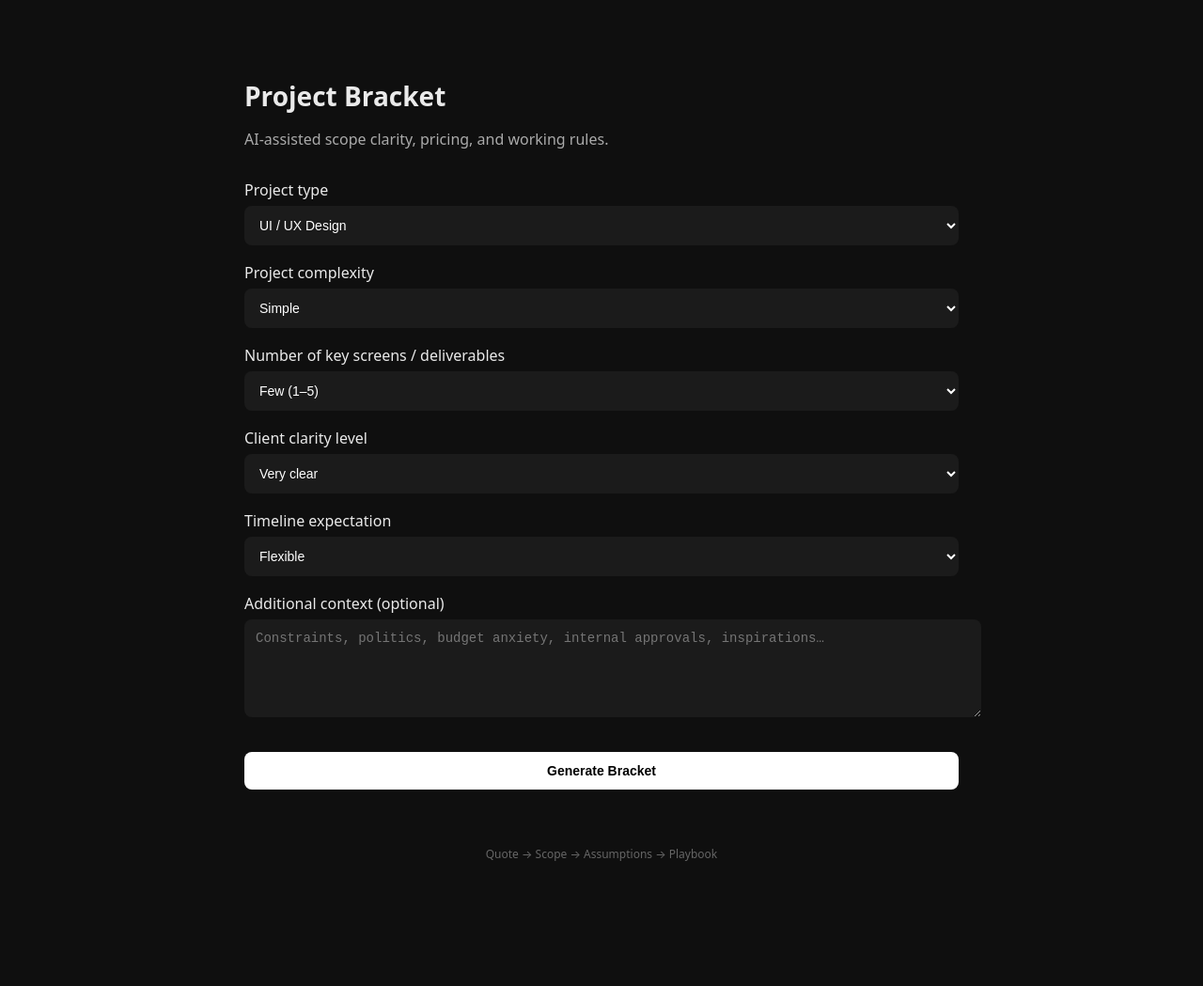
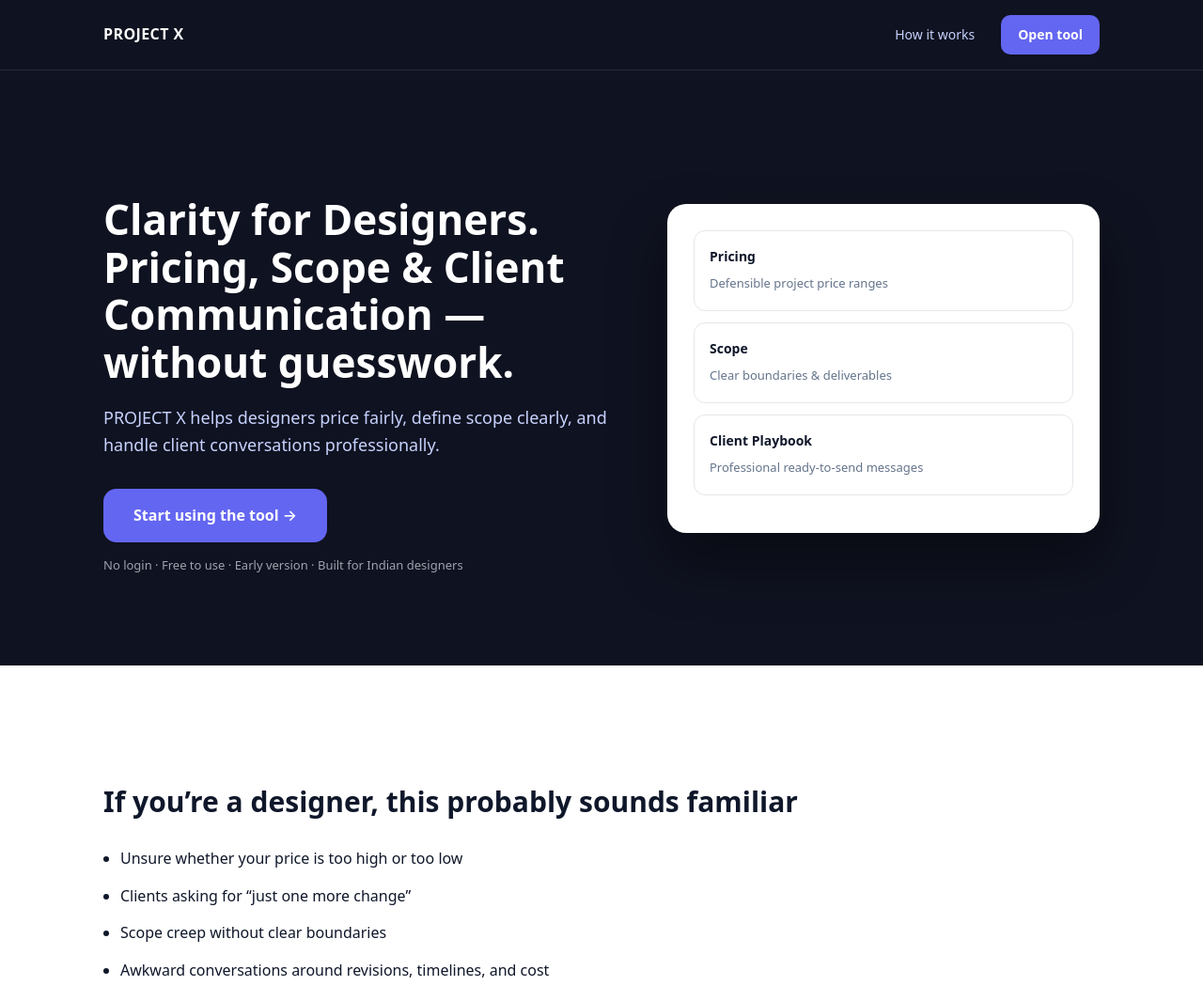
Before and after one commit to shuklasaksham/bracket, a website: page index.html in a window 1280 px wide. Shown: the top 1049 px of the page at 94% size. Before the commit the page ends 981 px from the top, so only its background shows below. Drawn offline with Linux system fonts and the light colour scheme.

Commit message:
Update index.html

```diff
--- a/index.html
+++ b/index.html
@@ -2,165 +2,342 @@
 <html lang="en">
 <head>
 <meta charset="UTF-8" />
-  <title>Project Bracket</title>
 <meta name="viewport" content="width=device-width, initial-scale=1.0" />
+<title>PROJECT X — Clarity for Designers</title>
 
 <style>
-    body {
-      font-family: system-ui, -apple-system, BlinkMacSystemFont, sans-serif;
-      background: #0f0f0f;
-      color: #eaeaea;
-      margin: 0;
+:root{
+  --bg-dark:#0f1220;
+  --bg-light:#ffffff;
+  --bg-soft:#f8fafc;
+  --text-dark:#0f172a;
+  --text-muted:#64748b;
+  --accent:#6366f1;
+  --border:#e5e7eb;
 }
 
-    .container {
-      max-width: 760px;
-      margin: 40px auto;
-      padding: 24px;
+*{box-sizing:border-box}
+
+body{
+  margin:0;
+  font-family:system-ui,-apple-system,BlinkMacSystemFont,sans-serif;
+  color:var(--text-dark);
+  background:var(--bg-light);
+  line-height:1.6;
 }
 
-    h1 {
-      font-size: 28px;
-      margin-bottom: 6px;
+a{text-decoration:none;color:inherit}
+
+.container{
+  max-width:1100px;
+  margin:0 auto;
+  padding:96px 20px;
 }
 
-    .sub {
-      color: #aaa;
-      margin-bottom: 32px;
+/* NAVBAR */
+.navbar{
+  background:var(--bg-dark);
+  color:#fff;
+  border-bottom:1px solid rgba(255,255,255,0.1);
 }
 
-    label {
-      display: block;
-      margin-top: 18px;
-      margin-bottom: 6px;
-      font-weight: 500;
+.nav-inner{
+  max-width:1100px;
+  margin:0 auto;
+  padding:16px 20px;
+  display:flex;
+  align-items:center;
+  justify-content:space-between;
 }
 
-    select, textarea, button {
-      width: 100%;
-      padding: 12px;
-      border-radius: 8px;
-      border: none;
-      font-size: 14px;
+.logo{
+  font-weight:700;
+  font-size:16px;
+  letter-spacing:0.4px;
 }
 
-    select, textarea {
-      background: #1b1b1b;
-      color: #fff;
+.nav-links{
+  display:flex;
+  gap:28px;
+  align-items:center;
 }
 
-    textarea {
-      resize: vertical;
+.nav-links a{
+  font-size:14px;
+  color:#c7d2fe;
 }
 
-    button {
-      background: #fff;
-      color: #000;
-      font-weight: 600;
-      margin-top: 32px;
-      cursor: pointer;
+.nav-links a.primary{
+  background:var(--accent);
+  color:#fff;
+  padding:10px 18px;
+  border-radius:10px;
+  font-weight:600;
 }
 
-    .output {
-      margin-top: 40px;
-      padding: 24px;
-      background: #161616;
-      border-radius: 14px;
-      white-space: pre-wrap;
-      line-height: 1.6;
+/* HERO */
+.hero{
+  background:var(--bg-dark);
+  color:#fff;
 }
 
-    footer {
-      margin-top: 60px;
-      text-align: center;
-      color: #666;
-      font-size: 12px;
+.hero-grid{
+  display:grid;
+  grid-template-columns:1.2fr 1fr;
+  gap:48px;
+  align-items:center;
+}
+
+.hero h1{
+  font-size:44px;
+  line-height:1.15;
+  margin-bottom:20px;
+}
+
+.hero p{
+  font-size:18px;
+  color:#c7d2fe;
+  margin-bottom:32px;
+}
+
+.cta{
+  display:inline-block;
+  background:var(--accent);
+  color:#fff;
+  padding:16px 32px;
+  border-radius:14px;
+  font-weight:600;
+  font-size:16px;
+}
+
+.micro{
+  margin-top:14px;
+  font-size:13px;
+  color:#9ca3af;
+}
+
+/* HERO CARD */
+.preview-card{
+  background:#ffffff;
+  color:var(--text-dark);
+  border-radius:20px;
+  padding:28px;
+  box-shadow:0 30px 60px rgba(0,0,0,0.4);
+}
+
+.preview-item{
+  border:1px solid var(--border);
+  border-radius:12px;
+  padding:16px;
+  margin-bottom:12px;
+}
+
+.preview-item strong{
+  display:block;
+  font-size:14px;
+  margin-bottom:4px;
+}
+
+.preview-item span{
+  font-size:13px;
+  color:var(--text-muted);
+}
+
+/* SECTIONS */
+section h2{
+  font-size:30px;
+  margin-bottom:24px;
+}
+
+.problem ul{
+  max-width:720px;
+  padding-left:18px;
+}
+
+.problem li{
+  margin-bottom:14px;
+  font-size:16px;
+}
+
+/* FEATURES */
+.features{
+  background:var(--bg-soft);
+}
+
+.feature-grid{
+  display:grid;
+  grid-template-columns:repeat(auto-fit,minmax(260px,1fr));
+  gap:32px;
+}
+
+.feature{
+  background:#fff;
+  border-radius:20px;
+  padding:28px;
+  border:1px solid var(--border);
+}
+
+.feature h3{
+  margin-top:0;
+  font-size:18px;
+}
+
+.feature p{
+  font-size:14px;
+  color:var(--text-muted);
+}
+
+/* TRUST */
+.trust{
+  background:var(--bg-dark);
+  color:#fff;
+}
+
+.trust ul{
+  max-width:720px;
+  padding-left:18px;
+}
+
+.trust li{
+  margin-bottom:12px;
+  color:#c7d2fe;
+}
+
+/* FINAL CTA */
+.final h2{
+  font-size:32px;
+  margin-bottom:20px;
+}
+
+/* FOOTER */
+footer{
+  padding:32px 20px;
+  border-top:1px solid var(--border);
+  font-size:13px;
+  color:var(--text-muted);
+}
+
+/* RESPONSIVE */
+@media(max-width:900px){
+  .hero-grid{
+    grid-template-columns:1fr;
+  }
+  .hero h1{
+    font-size:34px;
+  }
+  .nav-links{
+    gap:16px;
+  }
 }
 </style>
 </head>
 
 <body>
+
+<!-- NAV -->
+<div class="navbar">
+  <div class="nav-inner">
+    <div class="logo">PROJECT X</div>
+    <div class="nav-links">
+      <a href="#features">How it works</a>
+      <a href="/app.html" class="primary">Open tool</a>
+    </div>
+  </div>
+</div>
+
+<!-- HERO -->
+<section class="hero">
+  <div class="container hero-grid">
+    <div>
+      <h1>
+        Clarity for Designers.<br>
+        Pricing, Scope & Client Communication — without guesswork.
+      </h1>
+      <p>
+        PROJECT X helps designers price fairly, define scope clearly,
+        and handle client conversations professionally.
+      </p>
+      <a href="/app.html" class="cta">Start using the tool →</a>
+      <div class="micro">
+        No login · Free to use · Early version · Built for Indian designers
+      </div>
+    </div>
+
+    <div class="preview-card">
+      <div class="preview-item">
+        <strong>Pricing</strong>
+        <span>Defensible project price ranges</span>
+      </div>
+      <div class="preview-item">
+        <strong>Scope</strong>
+        <span>Clear boundaries & deliverables</span>
+      </div>
+      <div class="preview-item">
+        <strong>Client Playbook</strong>
+        <span>Professional ready-to-send messages</span>
+      </div>
+    </div>
+  </div>
+</section>
+
+<!-- PROBLEM -->
+<section class="problem">
   <div class="container">
-    <h1>Project Bracket</h1>
-    <p class="sub">AI-assisted scope clarity, pricing, and working rules.</p>
+    <h2>If you’re a designer, this probably sounds familiar</h2>
+    <ul>
+      <li>Unsure whether your price is too high or too low</li>
+      <li>Clients asking for “just one more change”</li>
+      <li>Scope creep without clear boundaries</li>
+      <li>Awkward conversations around revisions, timelines, and cost</li>
+    </ul>
+  </div>
+</section>
 
-    <label>Project type</label>
-    <select id="projectType">
-      <option value="uiux">UI / UX Design</option>
-      <option value="branding">Branding & Identity</option>
-      <option value="website">Website Design</option>
-      <option value="mobile">Mobile App Design</option>
-      <option value="illustration">Illustration</option>
-      <option value="custom">Custom / Undefined</option>
-    </select>
+<!-- FEATURES -->
+<section class="features" id="features">
+  <div class="container">
+    <h2>What PROJECT X helps you do</h2>
+    <div class="feature-grid">
+      <div class="feature">
+        <h3>Pricing</h3>
+        <p>Calculate realistic, defensible price ranges based on scope, experience, and urgency.</p>
+      </div>
+      <div class="feature">
+        <h3>Scope</h3>
+        <p>Generate clear scopes of work that protect your time and reduce misunderstandings.</p>
+      </div>
+      <div class="feature">
+        <h3>Client Playbook</h3>
+        <p>Handle common client situations with calm, professional, copy-ready messages.</p>
+      </div>
+    </div>
+  </div>
+</section>
 
-    <label>Project complexity</label>
-    <select id="complexity">
-      <option value="simple">Simple</option>
-      <option value="moderate">Moderate</option>
-      <option value="complex">Complex</option>
-    </select>
+<!-- TRUST -->
+<section class="trust">
+  <div class="container">
+    <h2>Why designers trust PROJECT X</h2>
+    <ul>
+      <li>Built by a designer, not a consultancy</li>
+      <li>Focused on Indian freelance realities</li>
+      <li>No login, no data capture</li>
+      <li>You stay in control — this is guidance, not advice</li>
+    </ul>
+  </div>
+</section>
 
-    <label>Number of key screens / deliverables</label>
-    <select id="deliverables">
-      <option value="few">Few (1–5)</option>
-      <option value="some">Some (6–15)</option>
-      <option value="many">Many (16+)</option>
-    </select>
-
-    <label>Client clarity level</label>
-    <select id="clarity">
-      <option value="clear">Very clear</option>
-      <option value="partial">Somewhat clear</option>
-      <option value="unclear">Exploratory / unclear</option>
-    </select>
-
-    <label>Timeline expectation</label>
-    <select id="timeline">
-      <option value="flexible">Flexible</option>
-      <option value="standard">Standard</option>
-      <option value="urgent">Urgent</option>
-    </select>
-
-    <label>Additional context (optional)</label>
-    <textarea
-      id="details"
-      rows="5"
-      placeholder="Constraints, politics, budget anxiety, internal approvals, inspirations…"
-    ></textarea>
-
-    <button onclick="generate()">Generate Bracket</button>
-
-    <div id="output" class="output" style="display:none;"></div>
+<!-- FINAL CTA -->
+<section class="final">
+  <div class="container">
+    <h2>Ready to work with more clarity and confidence?</h2>
+    <a href="/app.html" class="cta">Open PROJECT X →</a>
+  </div>
+</section>
 
 <footer>
-      Quote → Scope → Assumptions → Playbook
+  © PROJECT X · Early version — feedback welcome · Contact: shuklasaksham01@gmail.com
 </footer>
-  </div>
 
-  <script>
-    async function generate() {
-      const payload = {
-        projectType: projectType.value,
-        complexity: complexity.value,
-        deliverables: deliverables.value,
-        clarity: clarity.value,
-        timeline: timeline.value,
-        details: details.value
-      };
-
-      output.style.display = "block";
-      output.textContent = "Interpreting scope…";
-
-      const res = await fetch("/api/pricing", {
-        method: "POST",
-        headers: { "Content-Type": "application/json" },
-        body: JSON.stringify(payload)
-      });
-
-      const data = await res.json();
-      output.textContent = data.output || "Something failed.";
-    }
-  </script>
 </body>
 </html>
```
Lines whose indentation alone changed are shown as unchanged.
